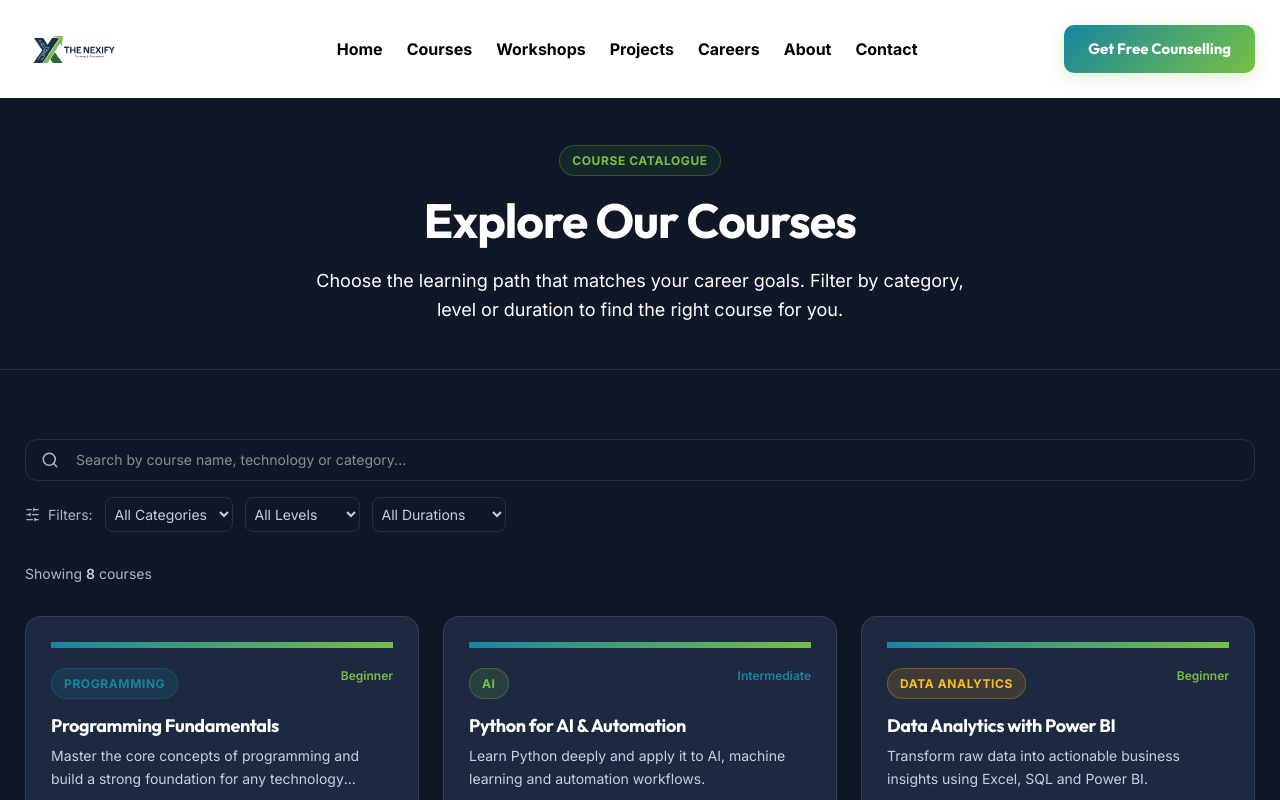
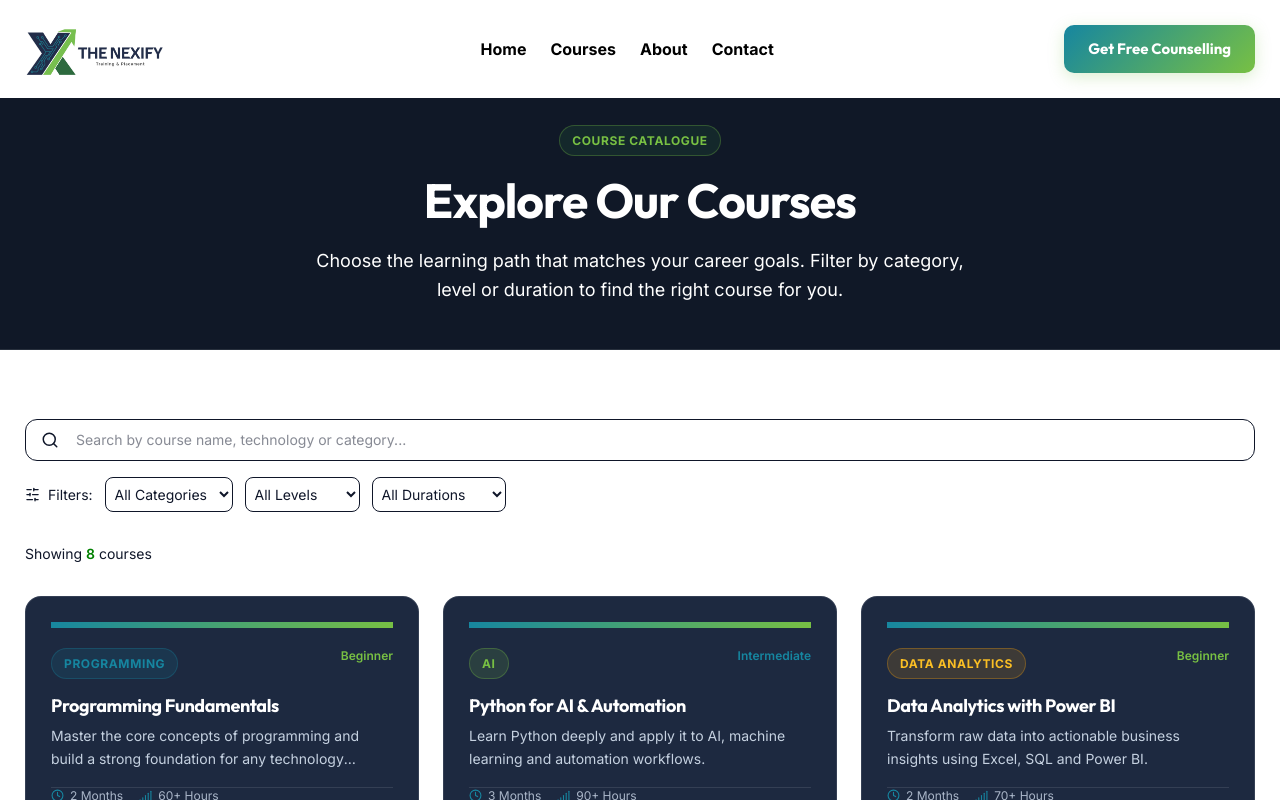
Before and after one commit to caddcentersimmakkal-ctrl/nexify, a Next.js app: page /courses in a window 1280 px wide. Shown: the top 800 px of the page. Built offline with nearby package versions, Linux system fonts and the light colour scheme.

Commit message:
All pages style change

```diff
--- a/src/app/contact/page.tsx
+++ b/src/app/contact/page.tsx
@@ -52,7 +52,7 @@ export default async function ContactPage({ searchParams }: ContactPageProps) {
       </section>
 
       {/* Main Content Grid */}
-      <section className="section-padding">
+      <section className="section-padding" style={{ background: "white" }}>
         <div className="section-container">
           <div className="grid grid-cols-1 lg:grid-cols-12 gap-12">
 
--- a/src/app/courses/[slug]/SyllabusList.tsx
+++ b/src/app/courses/[slug]/SyllabusList.tsx
@@ -43,7 +43,7 @@ export default function SyllabusList({ modules }: SyllabusListProps) {
                 >
                   {index + 1}
                 </span>
-                <span className="text-base font-bold text-white tracking-tight">
+                <span className="text-base font-bold text-white tracking-tight" style={{ color: "#0f1629" }}>
                   {module.title}
                 </span>
               </div>
@@ -71,14 +71,14 @@ export default function SyllabusList({ modules }: SyllabusListProps) {
                 >
                   <div
                     className="px-5 pb-5 pt-1 border-t"
-                    style={{ borderColor: "var(--color-border)" }}
+                    style={{ borderColor: "var(--color-border)", padding: "15px" }}
                   >
                     <ul className="grid grid-cols-1 md:grid-cols-2 gap-2.5 mt-3">
                       {module.topics.map(topic => (
                         <li
                           key={topic}
                           className="flex items-center gap-2.5 text-sm"
-                          style={{ color: "var(--color-text-secondary)" }}
+                          style={{ color: "#0f1629" }}
                         >
                           <CheckCircle2 size={14} className="flex-shrink-0" style={{ color: "#60a5fa" }} />
                           <span>{topic}</span>
--- a/src/app/courses/page.tsx
+++ b/src/app/courses/page.tsx
@@ -36,7 +36,7 @@ export default function CoursesPage() {
       </section>
 
       {/* Course Grid with Filters */}
-      <section className="section-padding">
+      <section className="section-padding" style={{background: "white"}}>
         <div className="section-container">
           <CourseGrid courses={courses} showFilters={true} />
         </div>
--- a/src/components/CourseGrid.tsx
+++ b/src/components/CourseGrid.tsx
@@ -89,7 +89,7 @@ export default function CourseGrid({ courses, showFilters = true }: CourseGridPr
             <Search
               size={18}
               className="absolute left-4 top-1/2 -translate-y-1/2 pointer-events-none"
-              style={{ color: "var(--color-text-muted)" }}
+              style={{ color: "#0f1629" }}
             />
             <input
               type="text"
@@ -100,8 +100,8 @@ export default function CourseGrid({ courses, showFilters = true }: CourseGridPr
               className="w-full pl-12 pr-4 py-3.5 rounded-xl text-sm outline-none transition-all"
               style={{
                 background: "var(--color-surface)",
-                border: "1px solid var(--color-border)",
-                color: "var(--color-text-primary)",
+                border: "1px solid #0f1629",
+                color: "#0f1629",
                 fontFamily: "var(--font-body)",
                 padding: "10px 50px"
               }}
@@ -121,7 +121,7 @@ export default function CourseGrid({ courses, showFilters = true }: CourseGridPr
 
           {/* Filter Row */}
           <div className="flex flex-wrap gap-3 items-center">
-            <div className="flex items-center gap-2" style={{ color: "var(--color-text-muted)" }}>
+            <div className="flex items-center gap-2" style={{ color: "#0f1629" }}>
               <SlidersHorizontal size={15} />
               <span className="text-sm">Filters:</span>
             </div>
@@ -134,14 +134,14 @@ export default function CourseGrid({ courses, showFilters = true }: CourseGridPr
               className="px-3 py-2 rounded-lg text-sm cursor-pointer outline-none"
               style={{
                 background: "var(--color-surface)",
-                border: "1px solid var(--color-border)",
-                color: "var(--color-text-secondary)",
+                border: "1px solid #0f1629",
+                color: "#0f1629",
                 padding: "7px 5px"
               }}
               aria-label="Filter by category"
             >
               {categories.map(c => (
-                <option key={c.value} value={c.value} style={{ background: "#0f1629" }}>
+                <option key={c.value} value={c.value} style={{ background: "white" }}>
                   {c.label}
                 </option>
               ))}
@@ -155,14 +155,14 @@ export default function CourseGrid({ courses, showFilters = true }: CourseGridPr
               className="px-3 py-2 rounded-lg text-sm cursor-pointer outline-none"
               style={{
                 background: "var(--color-surface)",
-                border: "1px solid var(--color-border)",
-                color: "var(--color-text-secondary)",
+                border: "1px solid #0f1629",
+                color: "#0f1629",
                 padding: "7px 5px"
               }}
               aria-label="Filter by level"
             >
               {levels.map(l => (
-                <option key={l.value} value={l.value} style={{ background: "#0f1629" }}>
+                <option key={l.value} value={l.value} style={{ background: "white" }}>
                   {l.label}
                 </option>
               ))}
@@ -176,14 +176,14 @@ export default function CourseGrid({ courses, showFilters = true }: CourseGridPr
               className="px-3 py-2 rounded-lg text-sm cursor-pointer outline-none"
               style={{
                 background: "var(--color-surface)",
-                border: "1px solid var(--color-border)",
-                color: "var(--color-text-secondary)",
+                border: "1px solid #0f1629",
+                color: "#0f1629",
                 padding: "7px 5px"
               }}
               aria-label="Filter by duration"
             >
               {durations.map(d => (
-                <option key={d.value} value={d.value} style={{ background: "#0f1629" }}>
+                <option key={d.value} value={d.value} style={{ background: "white" }}>
                   {d.label}
                 </option>
               ))}
@@ -193,7 +193,7 @@ export default function CourseGrid({ courses, showFilters = true }: CourseGridPr
               <button
                 onClick={clearFilters}
                 className="px-3 py-2 rounded-lg text-sm flex items-center gap-1.5 transition-colors hover:text-white"
-                style={{ color: "var(--color-text-muted)" }}
+                style={{ color: "red" }}
               >
                 <X size={14} />
                 Clear all
@@ -205,8 +205,8 @@ export default function CourseGrid({ courses, showFilters = true }: CourseGridPr
 
       {/* Results Count */}
       {showFilters && (
-        <p className="text-sm" style={{ color: "var(--color-text-muted)" }}>
-          Showing <span style={{ color: "var(--color-text-secondary)" }} className="font-semibold">{filteredCourses.length}</span> course{filteredCourses.length !== 1 ? "s" : ""}
+        <p className="text-sm" style={{ color: "#0f1629" }}>
+          Showing <span style={{ color: "green" }} className="font-semibold">{filteredCourses.length}</span> course{filteredCourses.length !== 1 ? "s" : ""}
         </p>
       )}
 
@@ -232,10 +232,10 @@ export default function CourseGrid({ courses, showFilters = true }: CourseGridPr
           role="status"
           aria-live="polite"
         >
-          <Search size={40} style={{ color: "var(--color-text-muted)" }} />
+          <Search size={40} style={{ color: "#0f1629" }} />
           <div className="text-center">
             <p className="text-lg font-semibold">No courses found</p>
-            <p className="text-sm mt-1" style={{ color: "var(--color-text-muted)" }}>
+            <p className="text-sm mt-1" style={{ color: "#0f1629" }}>
               Try changing your filters or search term.
             </p>
           </div>
--- a/src/components/Footer.tsx
+++ b/src/components/Footer.tsx
@@ -50,7 +50,7 @@ export default function Footer() {
               <Link href="/" className="flex items-center w-fit" aria-label="Nexify Institute Home">
                 <div className="relative w-[180px] h-[50px]">
                   <Image
-                    src="/images/nexify-logo.svg"
+                    src="/images/nexify-logo.jpg"
                     alt="THE NEXIFY - Training & Placement"
                     fill
                     className="object-contain object-left"
--- a/src/components/Navbar.tsx
+++ b/src/components/Navbar.tsx
@@ -9,9 +9,9 @@ import { motion, AnimatePresence } from "framer-motion";
 const navLinks = [
   { label: "Home", href: "/" },
   { label: "Courses", href: "/courses" },
-  { label: "Workshops", href: "/workshops" },
-  { label: "Projects", href: "/projects" },
-  { label: "Careers", href: "/careers" },
+  // { label: "Workshops", href: "/workshops" },
+  // { label: "Projects", href: "/projects" },
+  // { label: "Careers", href: "/careers" },
   { label: "About", href: "/about" },
   { label: "Contact", href: "/contact" }
 ];
@@ -52,9 +52,10 @@ export default function Navbar() {
           <Link href="/" className="flex items-center group" aria-label="Nexify Institute Home">
             <div className="relative w-[140px] sm:w-[165px] h-[40px] sm:h-[45px]">
               <Image
-                src="/images/nexify-logo.svg"
+                src="/images/nexify-logo.jpg"
                 alt="THE NEXIFY - Training & Placement"
-                fill
+                width={140}
+                height={40}
                 priority
                 className="object-contain object-left"
               />
--- a/src/components/SectionHeader.tsx
+++ b/src/components/SectionHeader.tsx
@@ -20,7 +20,7 @@ export default function SectionHeader({
   const alignClass = align === "center" ? "text-center items-center" : "text-left items-start";
 
   return (
-    <div id={id} className={`flex flex-col gap-4 ${alignClass} ${className}`} style={{ marginBottom: "20px", paddingTop: "120px"}}>
+    <div id={id} className={`flex flex-col gap-4 ${alignClass} ${className}`} style={{ marginBottom: "20px", paddingTop: "100px"}}>
       {badge && (
         <span className="badge badge-green">
           {badge}
```
Also changed, not shown: src/app/about/page.tsx (+6 -6 lines), src/app/courses/[slug]/page.tsx (+38 -30 lines), src/components/EnquiryForm.tsx (+24 -22 lines), src/components/FAQ.tsx (+5 -4 lines), public/images/nexify-logo.jpg (added).
